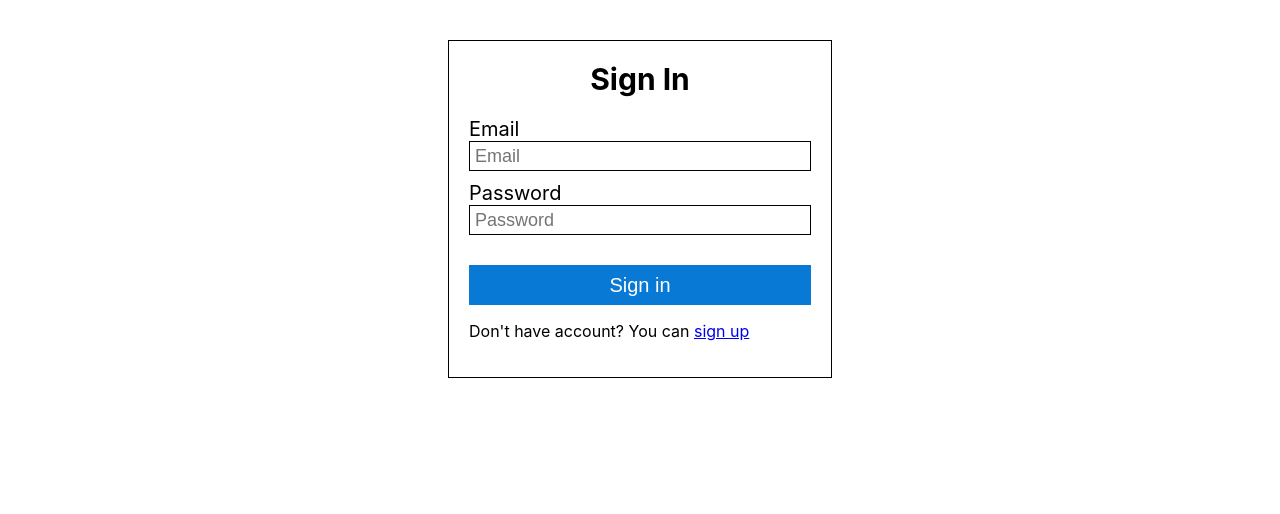
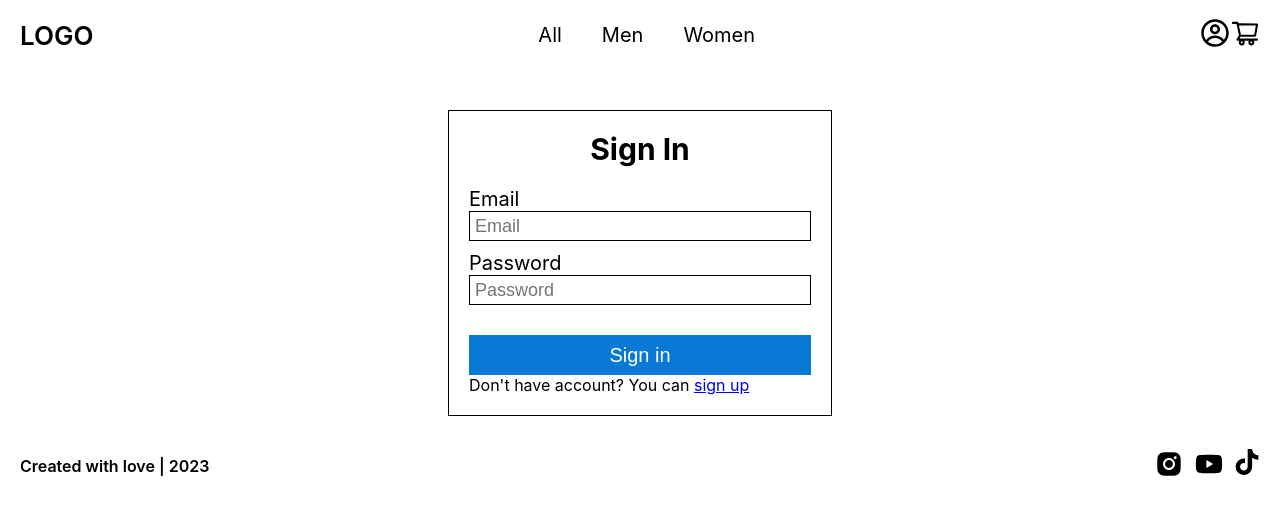
Before and after one commit to Rutakata/online-store, a React (Create React App) app: page /signin in a window 1280 px wide. Shown: the top 514 px of the page. Built offline with nearby package versions, Linux system fonts and the light colour scheme; no server answers.

Commit message:
Created header and footer

```diff
--- a/package.json
+++ b/package.json
@@ -9,6 +9,7 @@
     "firebase": "^9.17.1",
     "react": "^18.2.0",
     "react-dom": "^18.2.0",
+    "react-icons": "^4.7.1",
     "react-router": "^6.8.2",
     "react-router-dom": "^6.8.2",
     "react-scripts": "5.0.1",
--- a/src/App.jsx
+++ b/src/App.jsx
@@ -1,20 +1,27 @@
-import { Routes, Route } from 'react-router-dom';
+import { Routes, Route, Navigate } from 'react-router-dom';
 import AuthProvider from './contexts/AuthContext';
 import Authorization from './components/Authorization/Authorization';
 import Registration from './components/Registration/Registration';
 import NotFound from './components/NotFound/NotFound';
+import Header from './components/Header/Header';
+import Home from './components/Home/Home';
+import style from './App.module.css';
+import Footer from './components/Footer/Footer';
 
 function App() {
-  return (
-    <AuthProvider>
+  return <div className={style.app}>
+  <AuthProvider>
+      <Header />
       <Routes>
-        <Route exact path='/' element={<div>Home page</div>} />
+        <Route exact path='/' element={<Navigate to={'/home'} />} />
+        <Route path='/home' element={<Home />} />
         <Route path='/signin' element={<Authorization />} />
         <Route path='/signup' element={<Registration />} />
         <Route path='*' element={<NotFound />} />
       </Routes>
+      <Footer />
     </AuthProvider>
-  );
+  </div>;
 }
 
 export default App;
--- /dev/null
+++ b/src/App.module.css
@@ -0,0 +1,9 @@
+.app {
+    position: relative;
+    padding-top: 70px;
+}
+* {
+    padding: 0;
+    margin: 0;
+    box-sizing: border-box;
+}
--- a/src/components/Authorization/Authorization.jsx
+++ b/src/components/Authorization/Authorization.jsx
@@ -24,7 +24,7 @@ const Authorization = () => {
             await logIn(email, password);
             setEmail('');
             setPassword('');
-            navigate('/');
+            navigate('/home');
         }catch (err) {
             setError('Failed to sign in');
         }
@@ -44,7 +44,7 @@ const Authorization = () => {
             <input type="submit" className={style.loginizationForm__submitButton} value="Sign in" disabled={loading}/>
         </form>
 
-        <p>Don't have account? You can <Link>sign up</Link></p>
+        <p>Don't have account? You can <Link to='/signup'>sign up</Link></p>
         {error ? <p className={style.loginizationForm__errorMessage}>{error}</p> : null}
     </div>
 }
--- /dev/null
+++ b/src/components/Footer/Footer.jsx
@@ -0,0 +1,20 @@
+import React from "react";
+import { AiFillInstagram, AiFillYoutube } from "react-icons/ai";
+import { FaTiktok } from "react-icons/fa";
+import style from "./Footer.module.css";
+
+
+const Footer = () => {
+    return (
+        <div className={style.wrapper}>
+            <div>Created with love | 2023</div>
+            <ul className={style.wrapper__socials}>
+                <li className="wrapper__socials__item"><AiFillInstagram size={30}/></li>
+                <li className="wrapper__socials__item"><AiFillYoutube size={30}/></li>
+                <li className="wrapper__socials__item"><FaTiktok size={26} /></li>
+            </ul>
+        </div>
+    )
+}
+
+export default Footer;
--- /dev/null
+++ b/src/components/Footer/Footer.module.css
@@ -0,0 +1,19 @@
+.wrapper {
+    width: 100%;
+    height: 100px;
+    background-color: #fff;
+    color: #000;
+    padding: 10px 20px;
+    display: flex;
+    justify-content: space-between;
+    align-items: center;
+    font-weight: 600;
+}
+.wrapper__socials {
+    display: flex;
+    list-style-type: none;
+    gap: 10px;
+}
+.wrapper__socials__item {
+    display: block;
+}
--- /dev/null
+++ b/src/components/Header/Header.jsx
@@ -0,0 +1,51 @@
+import React, {useEffect, useState} from "react";
+import { CgProfile } from "react-icons/cg";
+import { AiOutlineShoppingCart } from "react-icons/ai";
+import { useNavigate } from "react-router";
+import { useAuth } from "../../contexts/AuthContext";
+import style from "./Header.module.css";
+
+
+const NavBar = () => {
+    const [show, setShow] = useState(true);
+    const [lastScrollY, setLastScrollY] = useState(0);
+    const navigate = useNavigate();
+    const { currentUser } = useAuth();
+
+    useEffect(() => {
+        window.addEventListener('scroll', controlNavBar);
+        return () => window.removeEventListener('scroll', controlNavBar);
+    })
+
+    const controlNavBar = () => {
+        if (typeof window !== 'undefined') {
+            if (window.scrollY > lastScrollY) {
+              setShow(false);
+            } else {
+              setShow(true);
+            }
+            setLastScrollY(window.scrollY);
+          }
+    }
+
+    const handleLogo = () => {
+        navigate('/home');
+    }
+
+    return (
+        <nav className={show ? `${style.wrapper}`: `${style.wrapper} ${style.wrapper_hidden}`}>
+            <div className={style.wrapper__logo} onClick={handleLogo}>LOGO</div>
+            <ul className={style.wrapper__navigation}>
+                <li className="wrapper__navigation__item">All</li>
+                <li className="wrapper__navigation__item">Men</li>
+                <li className="wrapper__navigation__item">Women</li>
+            </ul>
+            <div>
+                <CgProfile size={30} onClick={() => currentUser ? navigate('/profile') : navigate('/signin')}/>
+                <AiOutlineShoppingCart size={30} />
+            </div>
+        </nav>
+    )
+}
+
+export default NavBar;
--- /dev/null
+++ b/src/components/Header/Header.module.css
@@ -0,0 +1,33 @@
+.wrapper, .wrapper_hidden {
+    background-color: #fff;
+    height: 70px;
+    width: 100%;
+    box-sizing: border-box;
+    display: flex;
+    justify-content: space-between;
+    padding: 0 20px;
+    align-items: center;
+    font-size: 18px;
+    position: fixed;
+    top: 0;
+    left: 0;
+    transition: .2s;
+}
+.wrapper_hidden {
+    top: -71px;
+    transition: .2s;
+}
+.wrapper__logo {
+    font-size: 26px;
+    font-weight: 600;
+}
+.wrapper__navigation {
+    display: flex;
+    list-style-type: none;
+    padding: 0;
+    font-size: 20px;
+    gap: 40px;
+}
+.wrapper__navigation__item {
+    display: block;
+}
--- /dev/null
+++ b/src/components/Home/Home.jsx
@@ -0,0 +1,10 @@
+import React from "react";
+
+
+const Home = () => {
+    return <div style={{textAlign: 'center', width: '100%', height: '100vh', backgroundColor: '#000', color: '#fff'}}>
+        Home Page
+    </div>
+}
+
+export default Home;
--- a/src/components/Registration/Registration.jsx
+++ b/src/components/Registration/Registration.jsx
@@ -44,7 +44,7 @@ const Registration = () => {
                 setEmail('');
                 setPassword('');
                 setConfirmPassword('');
-                navigate('/signin');
+                navigate('/home');
             }catch (err){
                 setError("Failed to sign up");
             }
```
Also changed, not shown: 1 other file (tests, documents, lock files or other folders).
